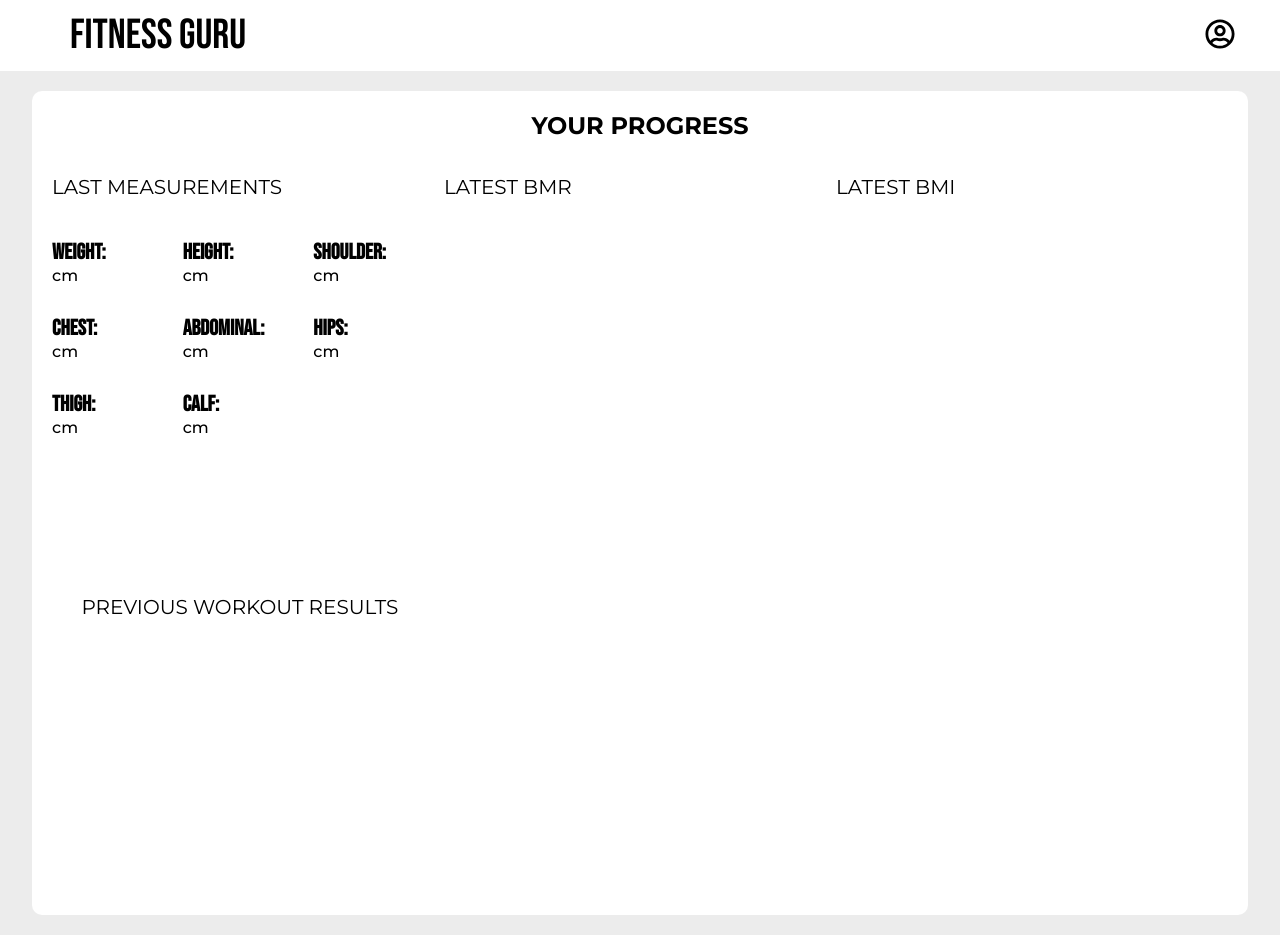
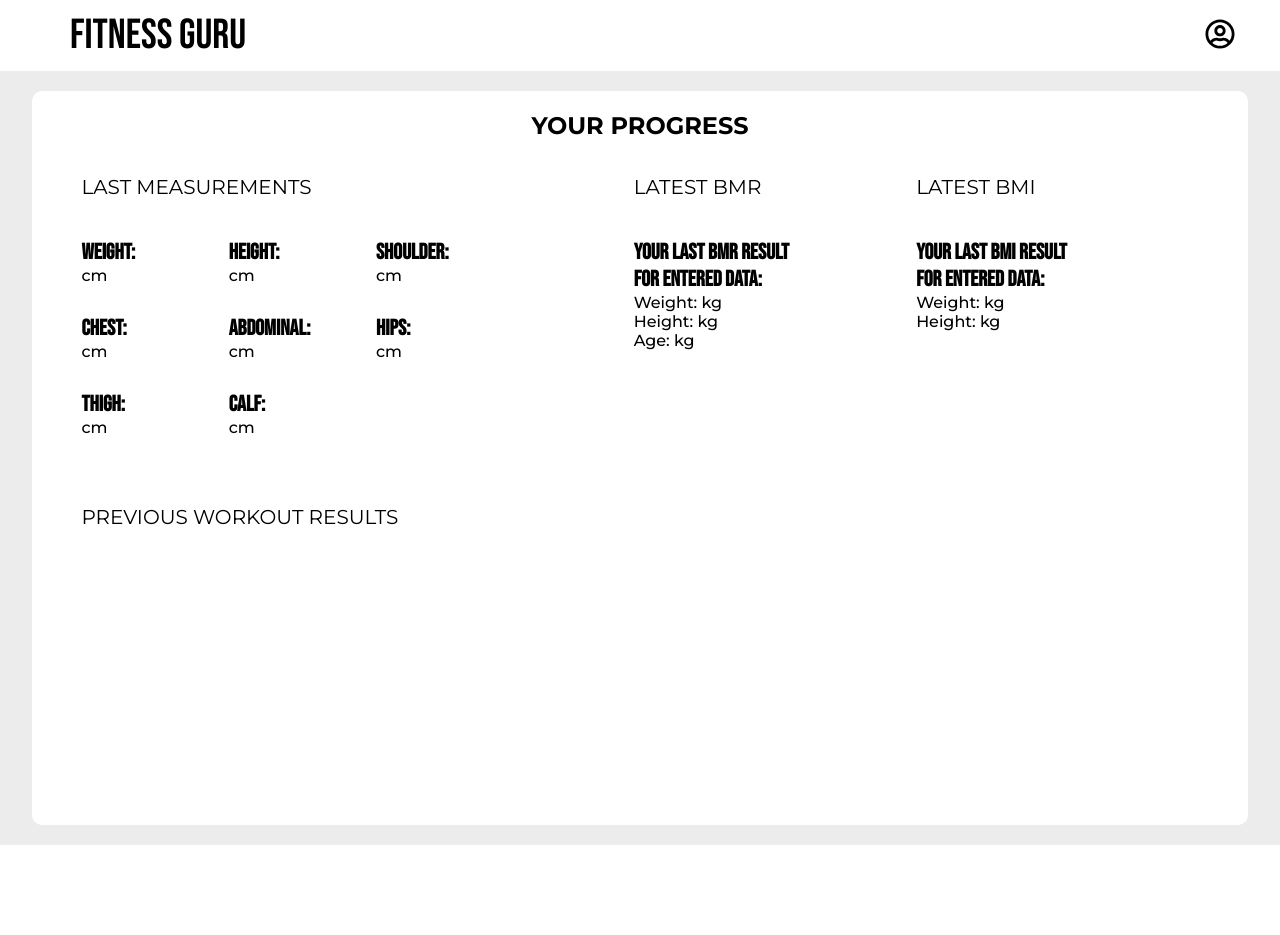
Before and after one commit to JKukielski/Projekt-ko-cowy, a React (Create React App) app: page /user in a window 1280 px wide. After the commit the page ends 845 px from the top, so only its background shows below. Built offline with nearby package versions, Linux system fonts and the light colour scheme.

Commit message:
visual aspect of BMR and BMI in user page done

```diff
--- a/src/components/BMR.jsx
+++ b/src/components/BMR.jsx
@@ -94,12 +94,6 @@ const BMR = ({ handleBMRChange, calculateBMR, bmr, submitBMR }) => {
           </div>
         </div>
         <div className="app__bmr-workout">
-          <div className="input-container">
-            <label className="app__bmr-label app__bmr-activity">
-              Activity level
-            </label>
-            <br />
-          </div>
           <div className="app__bmr-buttons">
             <button
               type="button"
--- a/src/pages/UserPage.jsx
+++ b/src/pages/UserPage.jsx
@@ -66,11 +66,28 @@ const UserPage = ({ form, bmr, submitBMR, submitBMI, bmi }) => {
               </div>
               <div className="app__user-section app__user-bmr">
                 <h2 className="app__user-subheading">LATEST BMR</h2>
-                <p>{submitBMR.bmr}</p>
+                <div className="app__user-bmr_content">
+                  <h3 className="app__user-bmr_heading">
+                    YOUR LAST BMR RESULT
+                  </h3>
+                  <p className="app__user-bmr_result">{submitBMR.bmr}</p>
+                  <h3 className="app__user-bmr_heading">FOR ENTERED DATA:</h3>
+                  <p>Weight: {bmr.weight}kg</p>
+                  <p>Height: {bmr.height}kg</p>
+                  <p>Age: {bmr.age}kg</p>
+                </div>
               </div>
               <div className="app__user-section app__user-bmi">
                 <h2 className="app__user-subheading">LATEST BMI</h2>
-                <p>{submitBMI.bmi}</p>
+                <div className="app__user-bmi_content">
+                  <h3 className="app__user-bmi_heading">
+                    YOUR LAST BMI RESULT
+                  </h3>
+                  <p className="app__user-bmi_result">{submitBMI.bmi}</p>
+                  <h3 className="app__user-bmi_heading">FOR ENTERED DATA:</h3>
+                  <p>Weight: {bmi.weight}kg</p>
+                  <p>Height: {bmr.height}kg</p>
+                </div>
               </div>
             </div>
             <div className="app__user-results">
--- a/src/pages/userPage.scss
+++ b/src/pages/userPage.scss
@@ -43,23 +43,25 @@
 }
 
 .app__user-measurements-container {
-    width: 100%;
+    width: 95%;
     display: flex;
     justify-content: space-around   ;
     align-items: center;
 
     .app__user-section {
-        // border: 1px solid black;
         width: 400px;
-        height: 400px;
+        height: 330px;
     }
+}
+
+.app__user-section:first-child {
+    width: 70%;
 }
 
 .app__user-results {
     width: 95%;
-    // border: 1px solid black;
     height: 300px;
-    margin-top: 20px;
+
 }
 
 .app__user-measurements {
@@ -69,6 +71,7 @@
     grid-template-rows: repeat(3, 1fr);
     grid-column-gap: 0px;
     grid-row-gap: 30px;
+    width: 80%;
 
     .app__user-measurements_single {
         display: flex;
@@ -85,3 +88,47 @@
         }
     }
 }
+
+.app__user-bmr_content {
+    display: flex;
+    flex-direction: column;
+    margin-top: 40px;
+
+    .app__user-bmr_result {
+        font-size: 42px;
+        font-family: $heading-font;
+        color: #18A90B;
+    }
+
+    p {
+        font-family: $primary-font;
+        font-weight: 500;
+    }
+}
+
+.app__user-bmr_heading {
+    font-size: 22px;
+    font-family: $heading-font;
+}
+
+.app__user-bmi_content {
+    display: flex;
+    flex-direction: column;
+    margin-top: 40px;
+
+    .app__user-bmi_result {
+        font-size: 42px;
+        font-family: $heading-font;
+        color: #18A90B;
+    }
+
+    p {
+        font-family: $primary-font;
+        font-weight: 500;
+    }
+}
+
+.app__user-bmi_heading {
+    font-size: 22px;
+    font-family: $heading-font;
+}
```
Also changed, not shown: public/dummy.js (+232 -0 lines).
